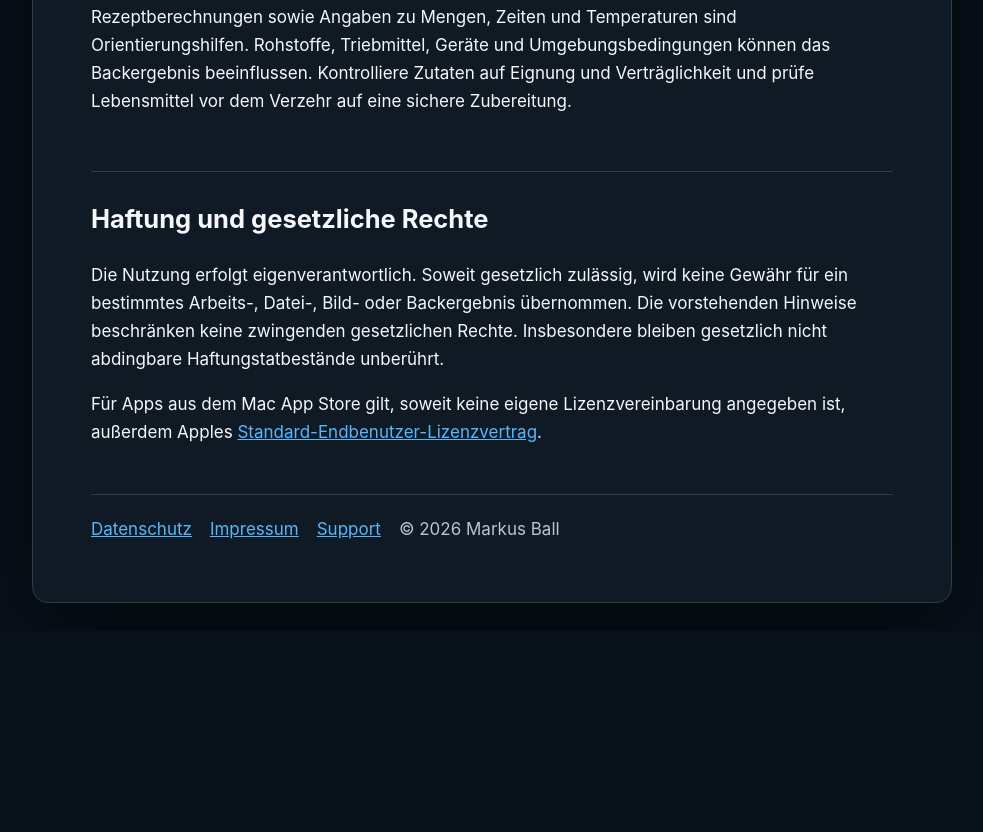
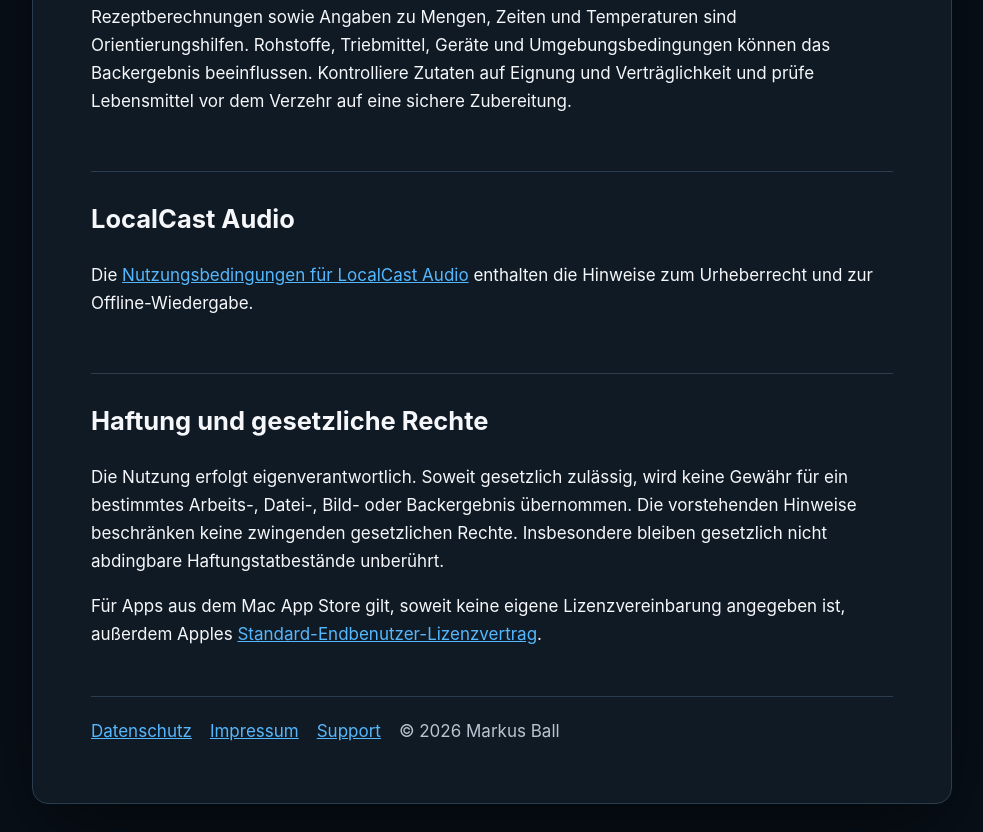
Before and after one commit to 6j8mbtwbz2-cyber/markus-ball-app-support, a plain HTML site: page terms/de/index.html in a window 1280 px wide. Shown: the part 1944-2776 px from the top of the page, without its empty margins (148-1131 px from the left). Before the commit the page ends 2575 px from the top, so only its background shows below. Drawn offline with Linux system fonts and the light colour scheme.

Commit message:
Clarify LocalCast Audio terms links

```diff
--- a/terms/de/index.html
+++ b/terms/de/index.html
@@ -33,6 +33,9 @@
   <h2>BrotBackstubb</h2>
   <p>Rezeptberechnungen sowie Angaben zu Mengen, Zeiten und Temperaturen sind Orientierungshilfen. Rohstoffe, Triebmittel, Geräte und Umgebungsbedingungen können das Backergebnis beeinflussen. Kontrolliere Zutaten auf Eignung und Verträglichkeit und prüfe Lebensmittel vor dem Verzehr auf eine sichere Zubereitung.</p>
 
+  <h2>LocalCast Audio</h2>
+  <p>Die <a href="../../localcastaudio/terms/de/">Nutzungsbedingungen für LocalCast Audio</a> enthalten die Hinweise zum Urheberrecht und zur Offline-Wiedergabe.</p>
+
   <h2>Haftung und gesetzliche Rechte</h2>
   <p>Die Nutzung erfolgt eigenverantwortlich. Soweit gesetzlich zulässig, wird keine Gewähr für ein bestimmtes Arbeits-, Datei-, Bild- oder Backergebnis übernommen. Die vorstehenden Hinweise beschränken keine zwingenden gesetzlichen Rechte. Insbesondere bleiben gesetzlich nicht abdingbare Haftungstatbestände unberührt.</p>
   <p>Für Apps aus dem Mac App Store gilt, soweit keine eigene Lizenzvereinbarung angegeben ist, außerdem Apples <a href="https://www.apple.com/legal/internet-services/itunes/dev/stdeula/">Standard-Endbenutzer-Lizenzvertrag</a>.</p>
```
Also changed, not shown: localcastaudio/en/index.html (+1 -1 lines), localcastaudio/index.html (+1 -1 lines), terms/en/index.html (+3 -0 lines).
